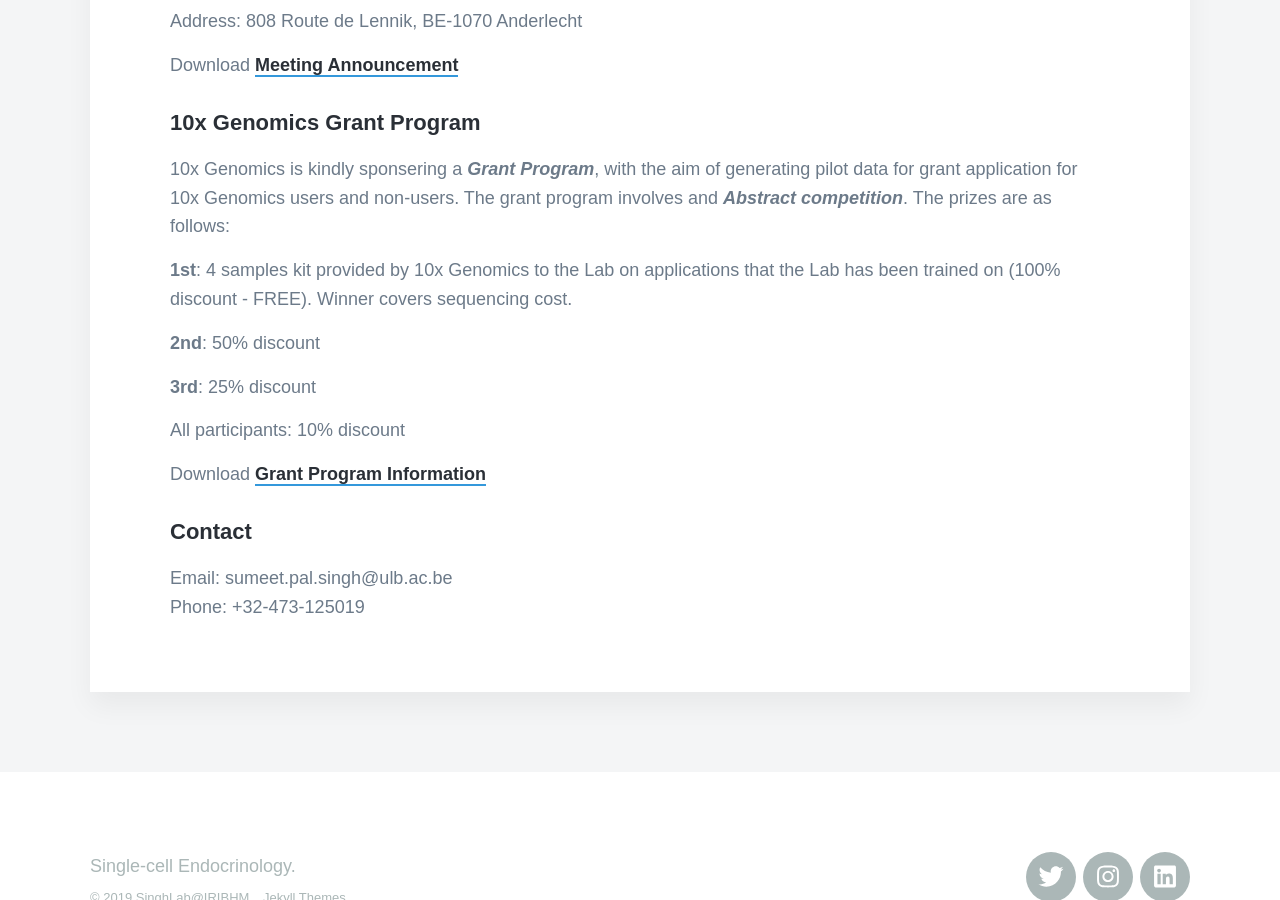
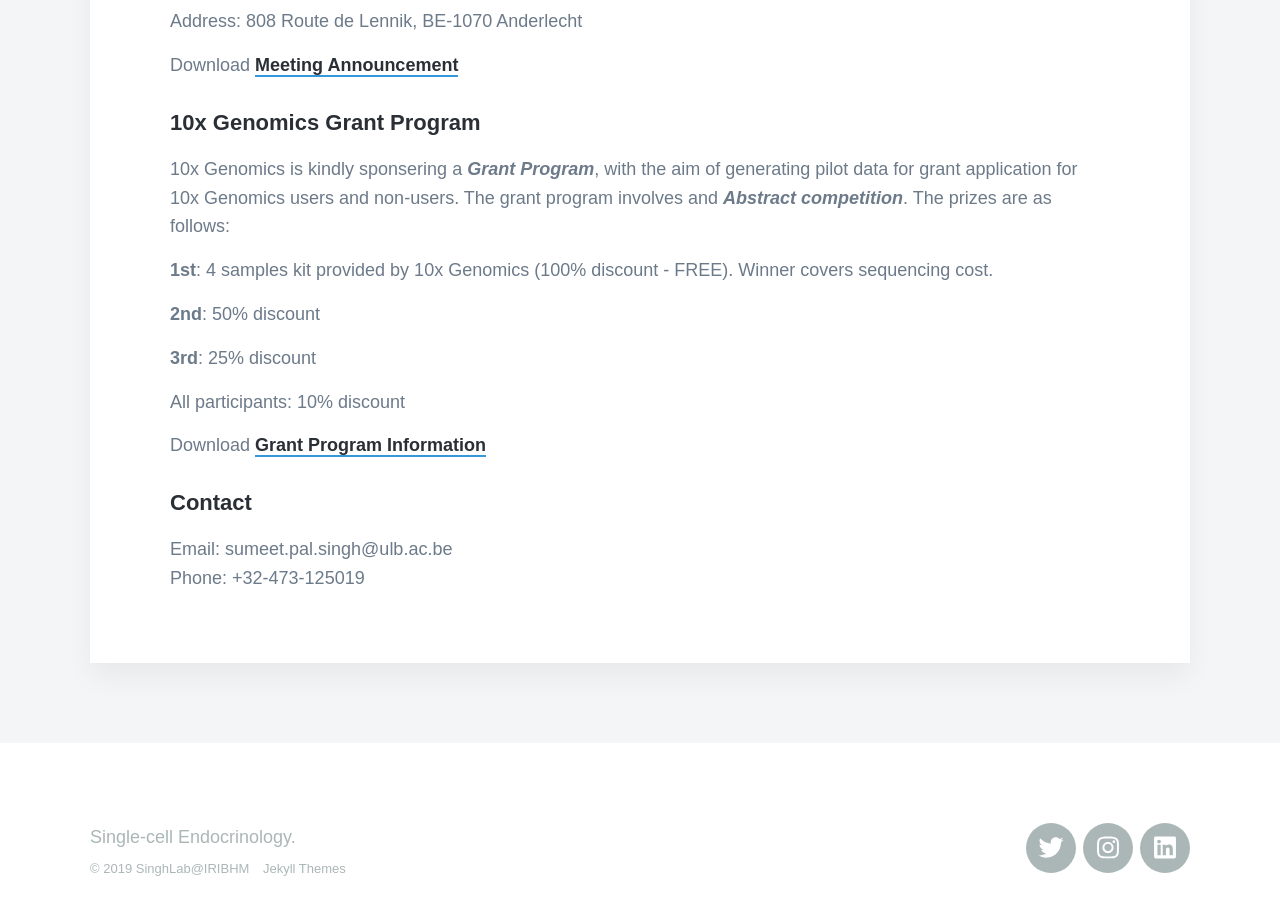
Before and after one commit to sumeetpalsingh/sumeetpalsingh.github.io, a Jekyll site: the page built from _pages/meetings.md, in a window 1280 px wide and 900 px high, scrolled down 1010 px. Built offline with Jekyll 4.4.1, drawn with Linux system fonts in a browser that asks for light colours; nearby versions of some CDN libraries; some web fonts are replaced.

Commit message:
Update meetings.md

```diff
--- a/_pages/meetings.md
+++ b/_pages/meetings.md
@@ -31,7 +31,7 @@
 
 10x Genomics is kindly sponsering a **_Grant Program_**, with the aim of generating pilot data for grant application for 10x Genomics users and non-users. The grant program involves and **_Abstract competition_**. The prizes are as follows:
 
-**1st**: 4 samples kit provided by 10x Genomics to the Lab on applications that the Lab has been trained on (100% discount - FREE). Winner covers sequencing cost.
+**1st**: 4 samples kit provided by 10x Genomics (100% discount - FREE). Winner covers sequencing cost.
 
 **2nd**: 50% discount
 
```
